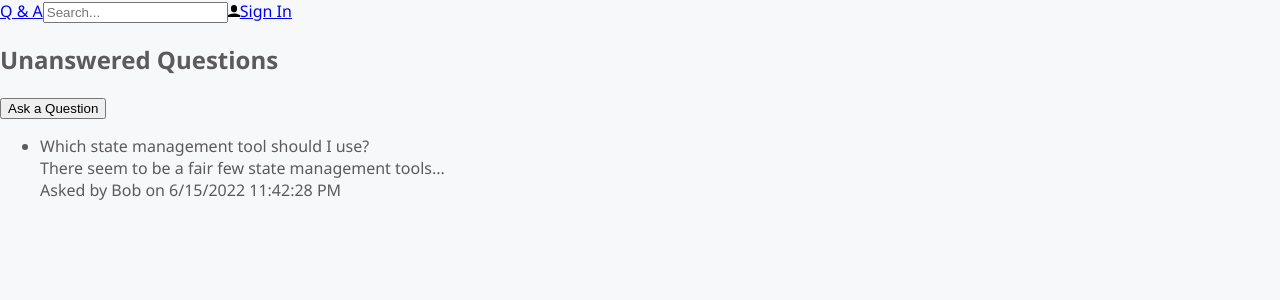
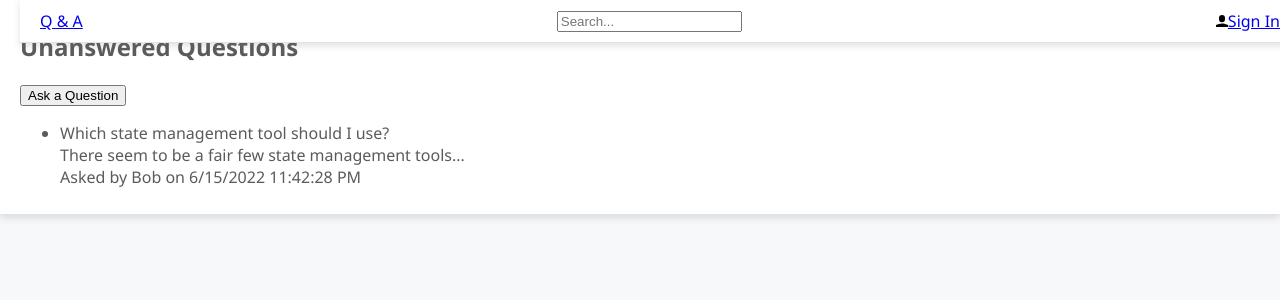
Before and after one commit to msenor/QandA, a React (Create React App) app in the folder frontend/: page / in a window 1280 px wide. Shown: the top 300 px of the page. Built offline with nearby package versions, Linux system fonts and the light colour scheme.

Commit message:
Style the Header component

```diff
--- /dev/null
+++ b/frontend/src/Header.css
@@ -0,0 +1,13 @@
+.container {
+  position: fixed;
+  box-sizing: border-box;
+  top: 0;
+  width: 100%;
+  display: flex;
+  align-items: center;
+  justify-content: space-between;
+  padding: 10px 20px;
+  background-color: #fff;
+  border-bottom: 1px solid #e3e2e2;
+  box-shadow: 0 3px 7px 0 rgba(110, 112, 114, 0.21);
+}
--- a/frontend/src/Header.tsx
+++ b/frontend/src/Header.tsx
@@ -1,5 +1,6 @@
 import React from 'react';
 import { UserIcon } from './Icons';
+import './Header.css';
 
 export const Header = () => {
   const handleSearchInputChange = (e: React.ChangeEvent<HTMLInputElement>) => {
@@ -7,7 +8,7 @@
   };
 
   return (
-    <div>
+    <div className="container">
       <a href="./">Q & A</a>
       <input
         type="text"
```
